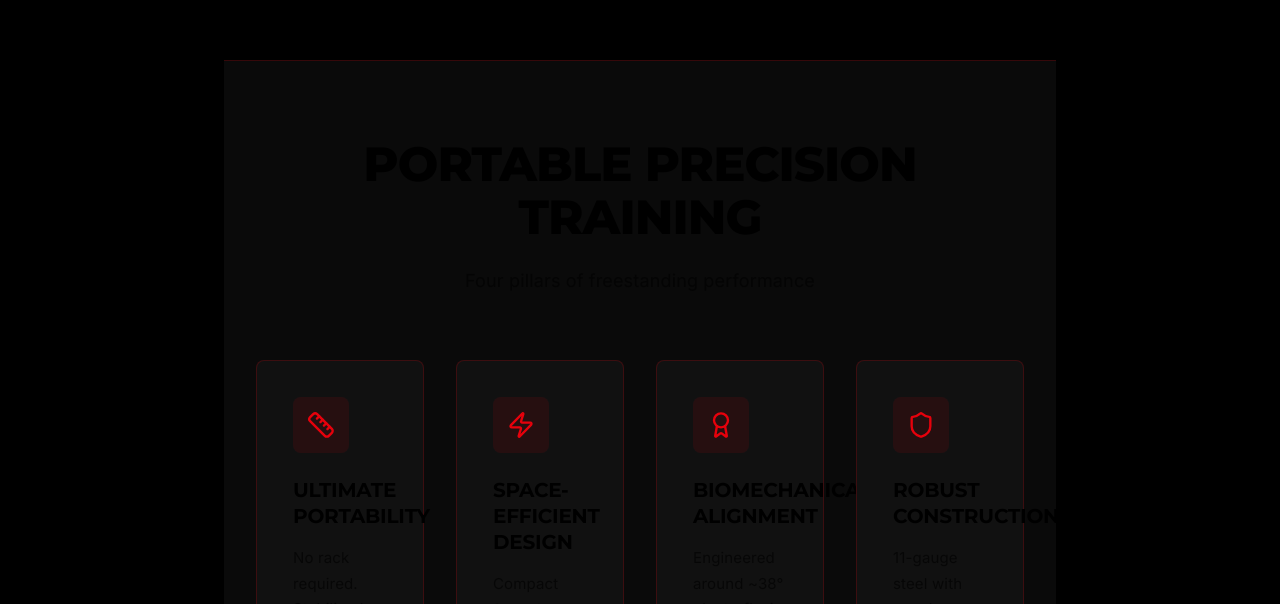
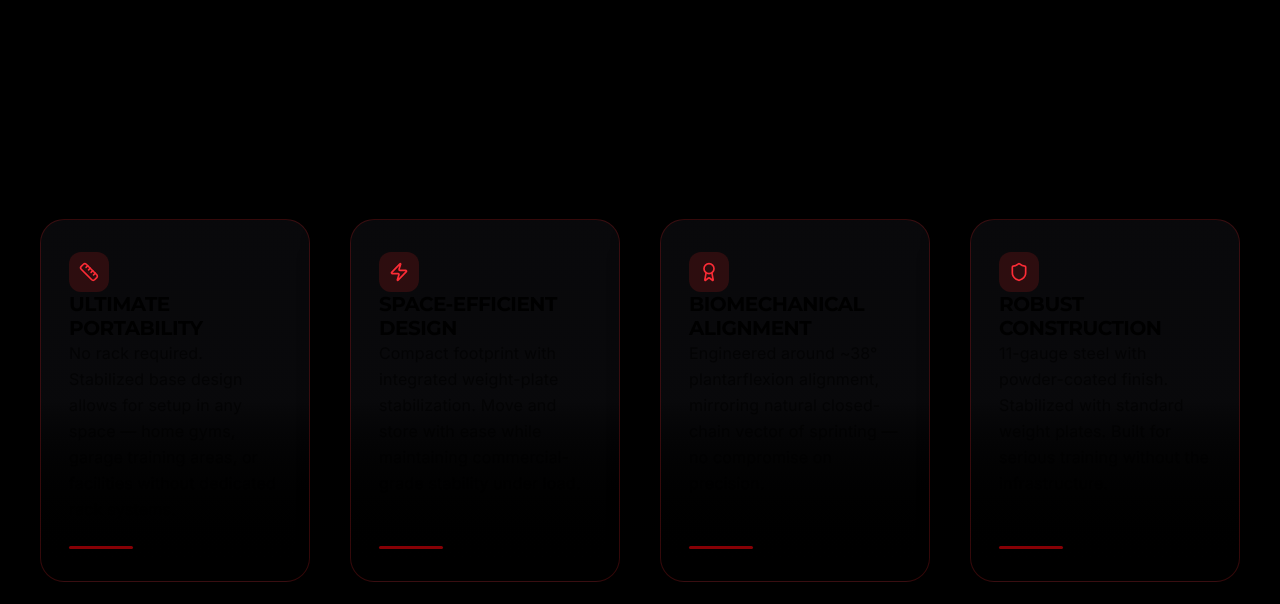
Before and after one commit to infinityspine/exiqx-website, a Next.js app: page /freestanding in a window 1280 px wide. Shown: the part 996-1600 px from the top of the page. Built offline with nearby package versions, Linux system fonts and the light colour scheme.

Commit message:
🕒 Auto-commit: 2025-11-10 21:09:10

```diff
--- a/app/freestanding/FreestandingContent.tsx
+++ b/app/freestanding/FreestandingContent.tsx
@@ -3,7 +3,7 @@
 
 import { motion, useScroll, useSpring } from 'framer-motion'
 import FreestandingHero from '@/components/sections/FreestandingHero'
-import FreestandingKeyPoints from '@/components/sections/FreestandingKeyPoints'
+import EngineeredForExcellenceSection from '@/components/sections/EngineeredForExcellence'
 import FreestandingFeatureDetail from '@/components/sections/FreestandingFeatureDetail'
 import BiomechanicsSection from '@/components/sections/BiomechanicsSection'
 import FreestandingSpecs from '@/components/sections/FreestandingSpecs'
@@ -63,46 +63,32 @@ export default function FreestandingContent() {
         <div className="h-32 bg-gradient-to-b from-black via-zinc-950 to-black" aria-hidden="true" />
 
         {/* Key Benefits Grid */}
-        <motion.section
-          id="key-points"
-          className="scroll-mt-24 relative"
-          initial="hidden"
-          whileInView="visible"
-          viewport={{ once: true, margin: "-100px" }}
-          variants={sectionVariants}
-          aria-labelledby="key-points-title"
-        >
-          <div className="py-24 lg:py-32">
-            <div className="max-w-4xl mx-auto text-center px-4 sm:px-6 lg:px-8">
-              <FreestandingKeyPoints
+        <EngineeredForExcellenceSection
           sectionTitle="PORTABLE PRECISION TRAINING"
           sectionSubtitle="Four pillars of freestanding performance"
-              keyPoints={[
+          features={[
             {
               icon: 'ruler',
-                  headline: 'Ultimate Portability',
-                  description: 'No rack required. Stabilized base design allows for setup in any space — home gyms, garage training areas, or facilities without dedicated rack systems.',
+              title: 'Ultimate Portability',
+              body: 'No rack required. Stabilized base design allows for setup in any space — home gyms, garage training areas, or facilities without dedicated rack systems.',
             },
             {
               icon: 'zap',
-                  headline: 'Space-Efficient Design',
-                  description: 'Compact footprint with integrated weight-plate stabilization. Move and store with ease while maintaining commercial-grade stability under load.',
+              title: 'Space-Efficient Design',
+              body: 'Compact footprint with integrated weight-plate stabilization. Move and store with ease while maintaining commercial-grade stability under load.',
             },
             {
               icon: 'award',
-                  headline: 'Biomechanical Alignment',
-                  description: 'Engineered around ~38° plantarflexion alignment, mirroring natural closed-chain vector of sprinting — no compromise on precision.',
+              title: 'Biomechanical Alignment',
+              body: 'Engineered around ~38° plantarflexion alignment, mirroring natural closed-chain vector of sprinting — no compromise on precision.',
             },
             {
               icon: 'shield',
-                  headline: 'Robust Construction',
-                  description: '11-gauge steel with powder-coated finish. Stabilized with standard weight plates. Built for serious training without the infrastructure.',
+              title: 'Robust Construction',
+              body: '11-gauge steel with powder-coated finish. Stabilized with standard weight plates. Built for serious training without the infrastructure.',
             },
           ]}
         />
-            </div>
-          </div>
-        </motion.section>
 
         {/* Visual spacer with subtle line */}
         <div className="relative h-px max-w-7xl mx-auto" aria-hidden="true">
--- a/components/sections/EngineeredForExcellence.tsx
+++ b/components/sections/EngineeredForExcellence.tsx
@@ -38,7 +38,7 @@ const cardVariants = {
     transition: {
       delay: 0.08 * i,
       duration: 0.35,
-      ease: 'easeOut',
+      ease: [0.43, 0.13, 0.23, 0.96] as [number, number, number, number],
     },
   }),
 }
@@ -51,7 +51,7 @@ export function EngineeredForExcellenceSection({
   sectionTitle = 'Engineered for Excellence',
   sectionSubtitle = 'Four pillars of biomechanical superiority',
   features,
-}: EngineeredForExcellenceSectionProps): JSX.Element {
+}: EngineeredForExcellenceSectionProps) {
   return (
     <section className="relative w-full bg-black py-24">
       <div className="max-w-[1400px] mx-auto px-4 sm:px-8 lg:px-10">
```
Lines whose indentation alone changed are shown as unchanged.
